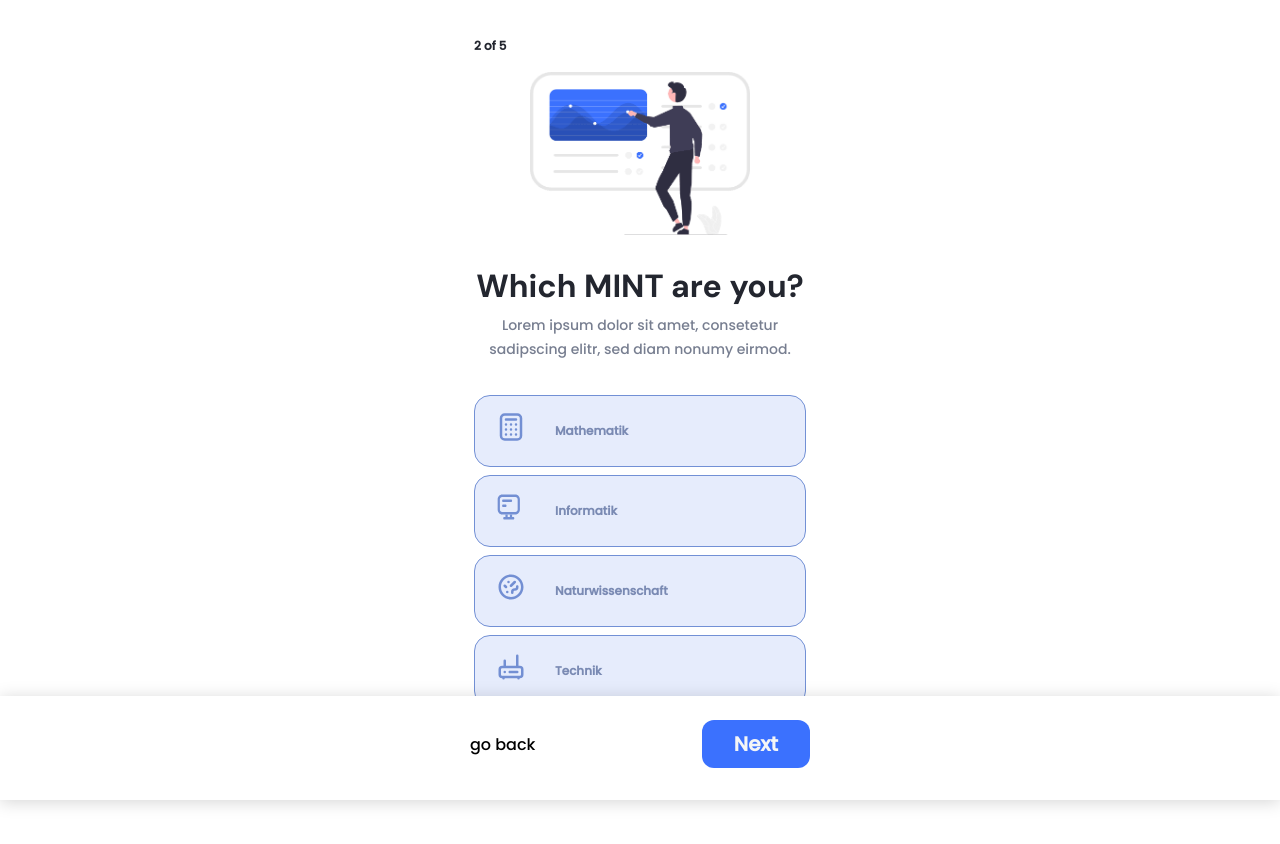
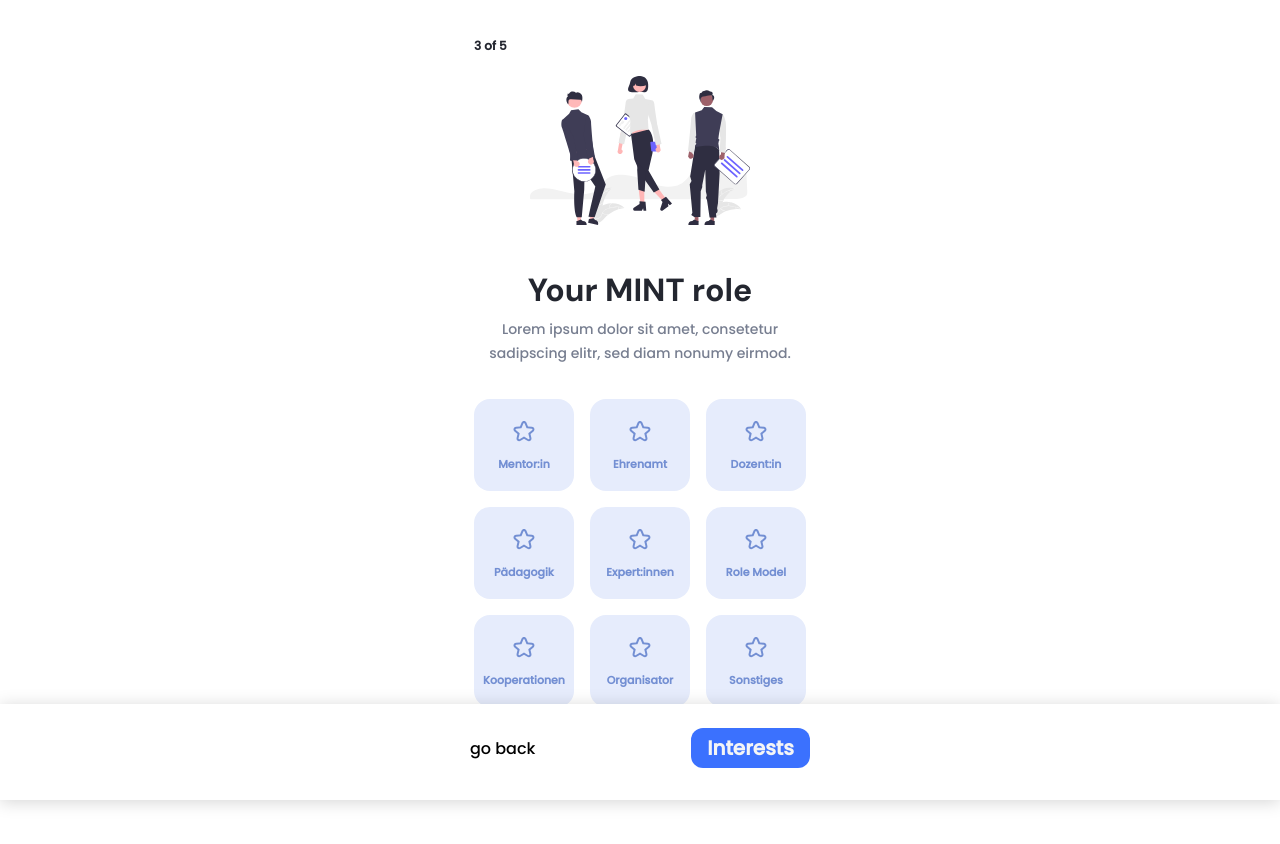
Before and after one commit to sherrycherry1995/mint-vernetzt, a Vue app: page / in a window 1280 px wide. Shown: the top 844 px of the page. Built offline with nearby package versions, Linux system fonts and the light colour scheme.

Commit message:
finished role step

```diff
--- a/src/App.vue
+++ b/src/App.vue
@@ -15,8 +15,8 @@
     <div class="navigation">
       <div class="container">
         <button class="" @click="prevView" v-if="current !== 0">go back</button>
-        <button class="button" @click="nextView" v-if="current + 1 !== max">
-          Next
+        <button class="button" @click="nextView">
+          {{ nextText }}
         </button>
       </div>
     </div>
@@ -39,9 +39,24 @@ export default {
     Role,
     Finalize,
   },
+  computed: {
+    nextText() {
+      switch (this.current) {
+        case 1:
+          return "Roles";
+        case 2:
+          return "Interests";
+        case 3:
+        case 4:
+          return "Finalize";
+        default:
+          return "next";
+      }
+    },
+  },
   data() {
     return {
-      current: 1,
+      current: 2,
       max: 5,
       transitionEnter: "fade-enter",
       transitionLeave: "fade-leave-active",
@@ -58,6 +73,10 @@ export default {
       }, 500);
     },
     nextView() {
+      if(this.current === 4){
+        return;
+      }
+
       this.current++;
       this.transitionEnter = "fade-enter";
       this.transitionLeave = "fade-enter";
@@ -143,7 +162,7 @@ button {
 }
 
 .button {
-  padding: 16px 32px 16px 32px;
+  padding: 12px 16px;
   border-radius: 12px;
   background-color: #3b71fe;
   color: white;
@@ -185,7 +204,7 @@ button {
 }
 
 .steps {
-  margin: 8px 0 8px 0;
+  margin: 8px 0 20px 0;
   font-family: Poppins;
   font-size: 12px;
   font-weight: 600;
--- a/src/components/Category.vue
+++ b/src/components/Category.vue
@@ -99,14 +99,18 @@ export default {
 .category {
   padding: 16px;
   border-radius: 16px;
-  border: solid 1px #8f9bb9;
-  background-color: #f4f5fc;
   display: flex;
   align-items: center;
   justify-content: flex-start;
   flex-direction: row;
-  border: solid 1px #7290d5;
   background-color: #e6ecfc;
+  transition: border 0.3s ease;
+  cursor: pointer;
+
+
+  &.active, &:hover {
+     border: solid 1px #7290d5;
+  }
 
   .icon {
     width: 64px;
--- a/src/components/Role.vue
+++ b/src/components/Role.vue
@@ -1,8 +1,8 @@
 <template>
   <div class="step slide">
-     <div class="steps">{{ step + 1}} of {{maxSteps}}</div>
+    <div class="steps">{{ step + 1 }} of {{ maxSteps }}</div>
     <div class="image">
-      <img src="../assets/interest.svg" />
+      <img src="../assets/role.svg" />
     </div>
     <div class="intro">
       <div class="headline">Your MINT role</div>
@@ -19,7 +19,18 @@
           v-bind:key="`role-${key}`"
         >
           <span class="icon">
-            <font-awesome-icon icon="graduation-cap" />
+            <svg
+              width="32"
+              height="32"
+              viewBox="0 0 24 24"
+              xmlns="http://www.w3.org/2000/svg"
+            >
+              <path
+                d="m9.7 10.021-3.563.285a.525.525 0 0 0-.299.922l2.711 2.314c.15.128.216.33.17.521l-.829 3.46a.525.525 0 0 0 .784.572l3.053-1.858a.525.525 0 0 1 .546 0l3.053 1.858a.525.525 0 0 0 .784-.571l-.829-3.46a.525.525 0 0 1 .17-.522l2.71-2.314a.525.525 0 0 0-.298-.922L14.3 10.02a.525.525 0 0 1-.443-.32l-1.373-3.29a.525.525 0 0 0-.97 0L10.143 9.7a.525.525 0 0 1-.443.32zm4.169-4.189c-.693-1.66-3.045-1.66-3.738 0L8.987 8.573l-2.97.237c-1.797.144-2.524 2.389-1.152 3.56l2.256 1.925-.69 2.88c-.419 1.75 1.484 3.137 3.022 2.201L12 17.826l2.547 1.55c1.538.936 3.441-.45 3.022-2.201l-.69-2.88 2.256-1.926c1.372-1.17.645-3.415-1.153-3.559l-2.969-.237-1.144-2.74z"
+                fill="#738FD3"
+                fill-rule="evenodd"
+              />
+            </svg>
           </span>
           <span class="title">{{ role }}</span>
         </div>
@@ -88,7 +99,7 @@ export default {
   line-height: 1.71;
   letter-spacing: normal;
   text-align: center;
- color: #777e90;
+  color: #777e90;
 }
 
 .roles {
@@ -101,29 +112,32 @@ export default {
 .role {
   padding: 16px 0;
   border-radius: 16px;
-  border: solid 1px #8f9bb9;
-  background-color: #f4f5fc;
+  background-color: #e6ecfc;
   display: flex;
   align-items: center;
   justify-content: center;
   flex-direction: column;
+  transition: border 0.3s ease;
+  cursor: pointer;
+
+  &.active,
+  &:hover {
+    border: solid 1px #7290d5;
+  }
 
   .icon {
   }
 
   .title {
     font-family: Poppins;
-    font-size: 12px;
+    font-size: 11px;
     font-weight: 600;
     font-stretch: normal;
     font-style: normal;
-    line-height: 1.67;
+    line-height: 1.82;
     letter-spacing: normal;
     text-align: center;
-    color: #7a8ab3;
-    max-width: calc(100% - 32px);
-    hyphens: auto;
-    word-wrap: break-word;
+    color: #738fd3;
   }
 }
 </style>
--- a/src/data/data.js
+++ b/src/data/data.js
@@ -22,13 +22,13 @@ export default {
     },
   ],
   roles: [
-    "Mentor",
-    "Ehrenamtler:innen",
-    "Dozent",
-    "Pädagogische Fachkraft",
+    "Mentor:in",
+    "Ehrenamt",
+    "Dozent:in",
+    "Pädagogik",
     "Expert:innen",
     "Role Model",
-    "Kooperationspartner:innen",
+    "Kooperationen",
     "Organisator",
     "Sonstiges",
   ],
```
Also changed, not shown: src/assets/role.svg (added).
